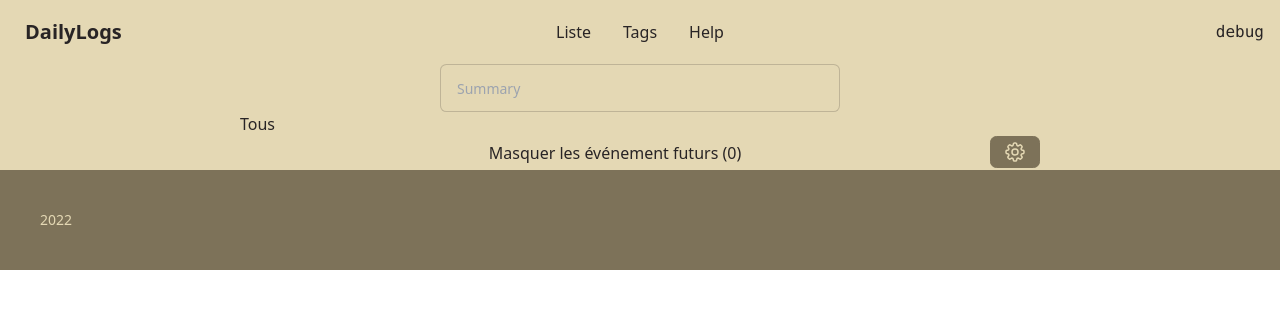
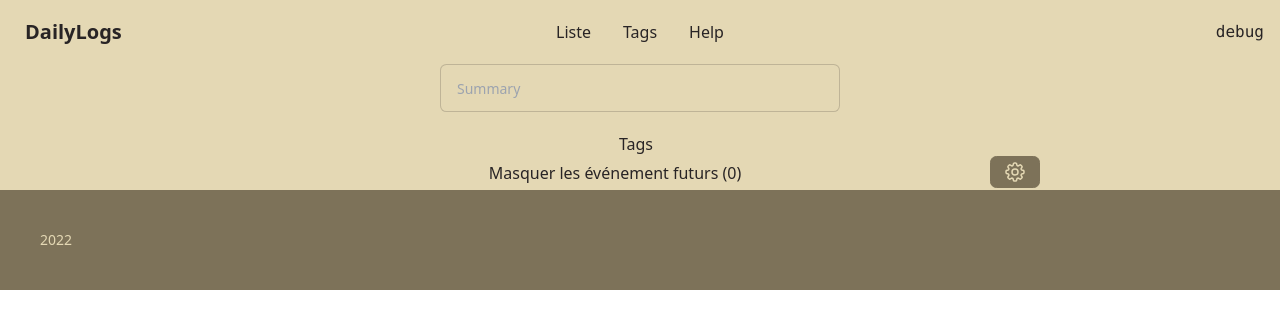
Before and after one commit to thi3rry/dailylogs, a SvelteKit app: page / in a window 1280 px wide. Shown: the top 328 px of the page. Built offline with nearby package versions, Linux system fonts and the light colour scheme; what short-unique-id would draw is missing.

Commit message:
chore(ui): render tag list as badges centered

```diff
--- a/src/components/TagList.svelte
+++ b/src/components/TagList.svelte
@@ -1,10 +1,10 @@
-<ul>
+<ul class="mt-5 text-center">
     <li class="inline-block mr-2">
-        <a href="/tags">Tous</a>
+        <a href="/tags">Tags</a>
     </li>
     {#each data as tag}
         <li class="inline-block mr-2">
-            <a href={'/tags/'+tag.urlSafeName}>#{tag.name}</a>
+            <a href={'/tags/'+tag.urlSafeName} class="badge badge-accent">#{tag.name}</a>
         </li>
     {/each}
 </ul>
```
